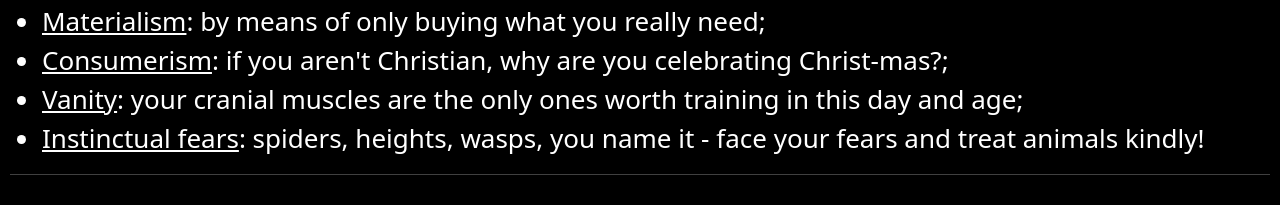
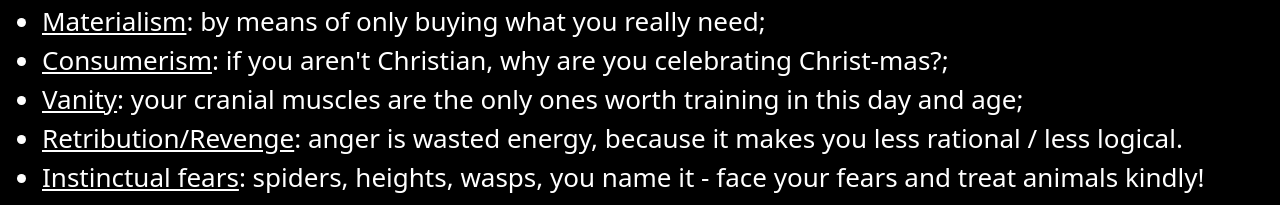
Before and after one commit to Robert-Rendell/robrendellwebsite-ui, a React (Create React App) app: page /neurochemistry/self-love-not-narcissism in a window 1280 px wide. Shown: the part 830-1035 px from the top of the page. Built offline with nearby package versions, Linux system fonts and the light colour scheme; no server answers.

Commit message:
Neurochemistry - add retribution to mental blockers

```diff
--- a/src/pages/neurochemistry/self-love-not-narcissism.page.tsx
+++ b/src/pages/neurochemistry/self-love-not-narcissism.page.tsx
@@ -69,6 +69,9 @@ export function SelfLoveNotNarcissismPage() {
             in this day and age;
           </li>
           <li>
+            <u>Retribution/Revenge</u>: anger is wasted energy, because it makes you less rational / less logical.
+          </li>
+          <li>
             <u>Instinctual fears</u>: spiders, heights, wasps, you name it -
             face your fears and treat animals kindly!
           </li>
```
